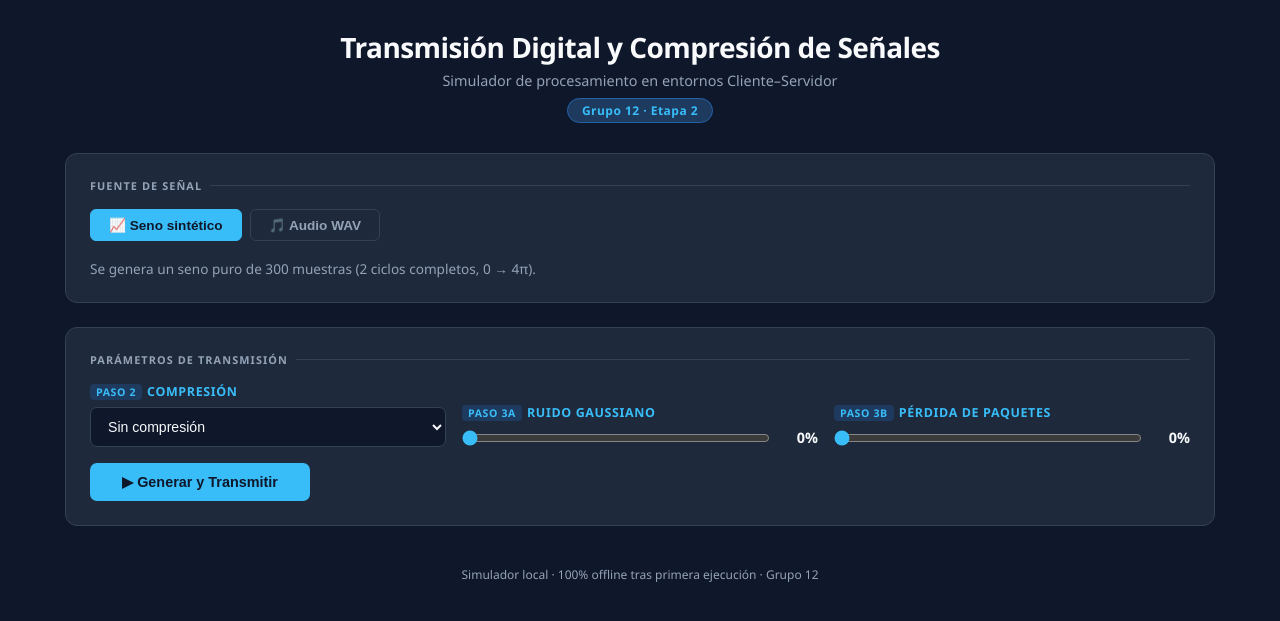
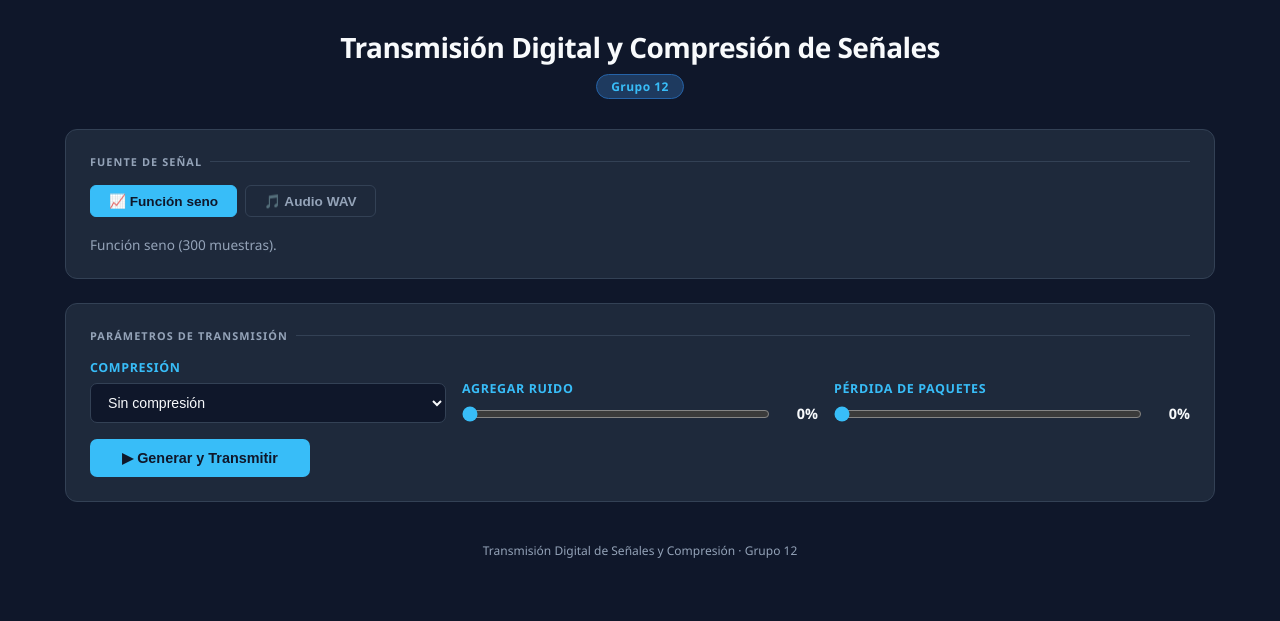
Before and after one commit to Ul1ses2004/comunicacion-Datos-tp, a Python web app: template templates/index.html in a window 1280 px wide. Shown: the top 621 px of the page. Run offline with Jinja, Linux system fonts and the light colour scheme; the template is opened without the code that fills it, so the values that code supplies are empty.

Commit message:
Cambiados algunos textos de la pagina

```diff
--- a/app.py
+++ b/app.py
@@ -9,6 +9,6 @@ import runpy
 
 if __name__ == '__main__':
     runpy.run_path(
-        os.path.join(os.path.dirname(__file__), 'simulador_grupo12.pyw'),
+        os.path.join(os.path.dirname(__file__), 'simulador_grupo12_v2.pyw'),
         run_name='__main__',
     )
--- a/templates/index.html
+++ b/templates/index.html
@@ -12,20 +12,19 @@
 
 <header>
   <h1>Transmisión Digital y Compresión de Señales</h1>
-  <p>Simulador de procesamiento en entornos Cliente–Servidor</p>
-  <span class="badge">Grupo 12 · Etapa 2</span>
+  <span class="badge">Grupo 12</span>
 </header>
 
 <!-- FUENTE -->
 <div class="panel">
   <div class="panel-title">Fuente de señal</div>
   <div class="source-tabs">
-    <button class="tab-btn active" onclick="setSource('sine')">📈 Seno sintético</button>
+    <button class="tab-btn active" onclick="setSource('sine')">📈 Función seno</button>
     <button class="tab-btn" onclick="setSource('audio')">🎵 Audio WAV</button>
   </div>
 
   <div id="srcSine">
-    <p style="color:var(--muted);font-size:.85rem">Se genera un seno puro de 300 muestras (2 ciclos completos, 0 → 4π).</p>
+    <p style="color:var(--muted);font-size:.85rem">Función seno (300 muestras).</p>
   </div>
 
   <div id="srcAudio" style="display:none">
@@ -57,15 +56,15 @@
   <div class="panel-title">Parámetros de transmisión</div>
   <div class="controls">
     <div class="field">
-      <label><span class="tag">Paso 2</span>Compresión</label>
+      <label>Compresión</label>
       <select id="compression">
         <option value="none">Sin compresión</option>
-        <option value="samples">Submuestreo (1 de cada 6)</option>
-        <option value="quantization">Cuantización (8 niveles)</option>
+        <option value="samples">Reducir muestras (al 83.3%)</option>
+        <option value="quantization">Reducir niveles de cuantización (8 niveles)</option>
       </select>
     </div>
     <div class="field">
-      <label><span class="tag">Paso 3a</span>Ruido gaussiano</label>
+      <label>Agregar ruido</label>
       <div class="range-row">
         <input type="range" id="noise" min="0" max="100" value="0"
                oninput="document.getElementById('noiseVal').textContent=this.value+'%'">
@@ -73,7 +72,7 @@
       </div>
     </div>
     <div class="field">
-      <label><span class="tag">Paso 3b</span>Pérdida de paquetes</label>
+      <label>Pérdida de paquetes</label>
       <div class="range-row">
         <input type="range" id="packetloss" min="0" max="50" value="0"
                oninput="document.getElementById('plVal').textContent=this.value+'%'">
@@ -91,7 +90,7 @@
 
 <!-- RESULTADOS -->
 <div id="results">
-  <div class="section-header">Paso 5 — Monitoreo y métricas de recepción</div>
+  <div class="section-header">Monitoreo y métricas de recepción</div>
 
   <div class="pipeline">
     <div class="pipe-step"><div class="icon">📡</div><div class="name">Original</div><div class="val" id="pp_orig">—</div></div>
@@ -119,7 +118,7 @@
     </div>
     <div class="chart-row">
       <div class="chart-box">
-        <h4><span class="dot" style="background:#fb923c"></span>Comprimida <span style="color:var(--muted);font-weight:400;text-transform:none">(antes de Tx)</span></h4>
+        <h4><span class="dot" style="background:#fb923c"></span>Comprimida <span style="color:var(--muted);font-weight:400;text-transform:none">(antes de Transmitir)</span></h4>
         <div class="chart-wrap"><canvas id="cComp"></canvas></div>
       </div>
       <div class="chart-box">
@@ -138,7 +137,7 @@
   </div>
 </div>
 
-<footer>Simulador local · 100% offline tras primera ejecución · Grupo 12</footer>
+<footer>Transmisión Digital de Señales y Compresión · Grupo 12</footer>
 </div>
 
 <script src="{{ url_for('static', filename='script.js') }}"></script>
```
